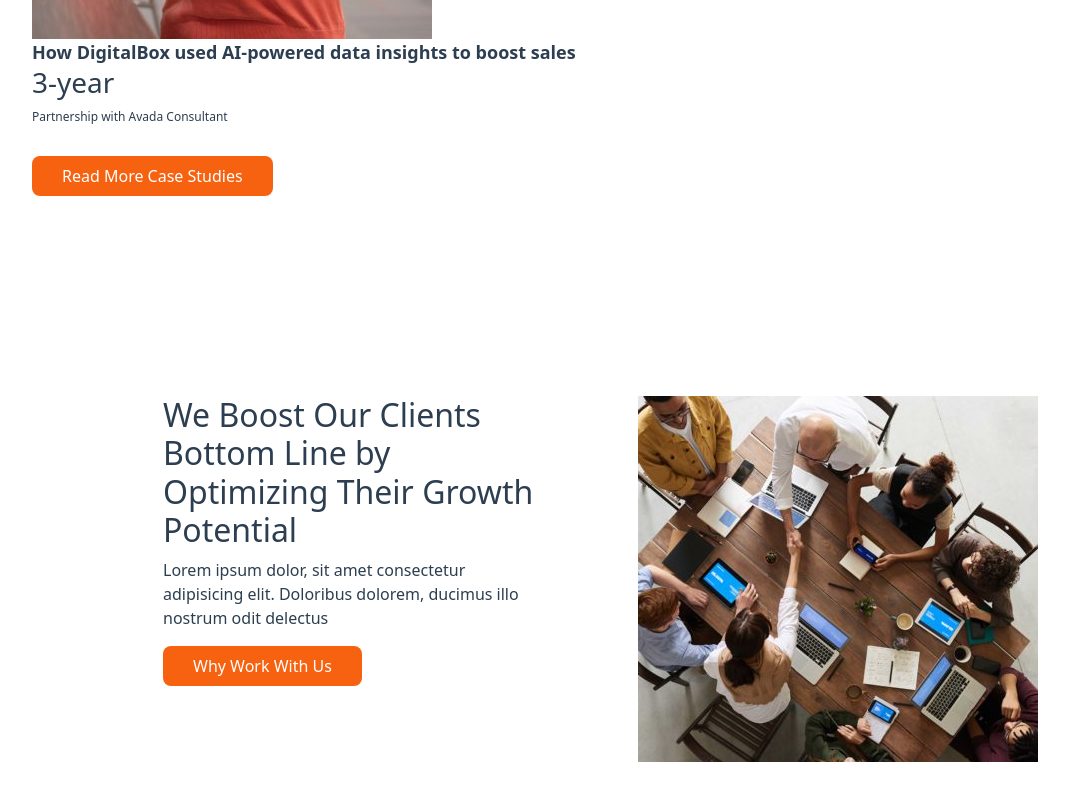
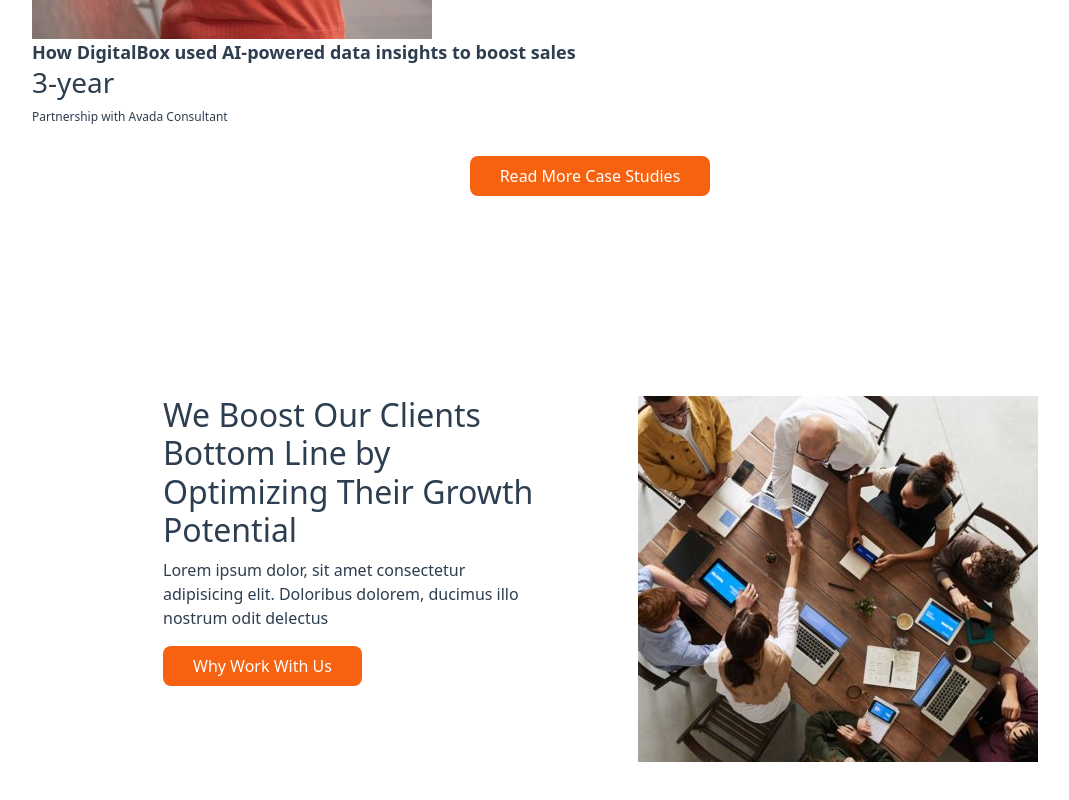
Before and after one commit to Trusimo/proj-html-vuejs, a Vue app: page / in a window 1280 px wide. Shown: the part 3699-4499 px from the top of the page, without its empty margins (50-1119 px from the left). Built offline with nearby package versions, Linux system fonts and the light colour scheme.

Commit message:
centering button of cases

```diff
--- a/src/components/TheMain.vue
+++ b/src/components/TheMain.vue
@@ -72,13 +72,15 @@
             <h2 class="text-center">Trusted by Leading Organizations</h2>
             <div class="flex-case row">
                 <div class="col" v-for="(item, index) in caseStudies" :key="index">
-                    <img :src="item.img" alt="">
+                    <img class="case-img" :src="item.img" alt="">
                     <div class="bold">{{ item.par }}</div>
                     <h3>{{ item.number }}</h3>
                     <div class="font-small">{{ item.result }}</div>
                 </div>
             </div>
-            <button type="submit" class="btn-orange-col text-center">Read More Case Studies</button>
+            <div class="text-center">
+                <button type="submit" class="btn-orange-col">Read More Case Studies</button>
+            </div>
         </div>
 
         <!-- How we Boost -->
@@ -397,6 +399,9 @@ export default {
     font-size: 12px;
 }
 
+.case-img:hover {
+    background-color: #f76210;
+}
 
 .bg-black {
     background-color: black;
```
